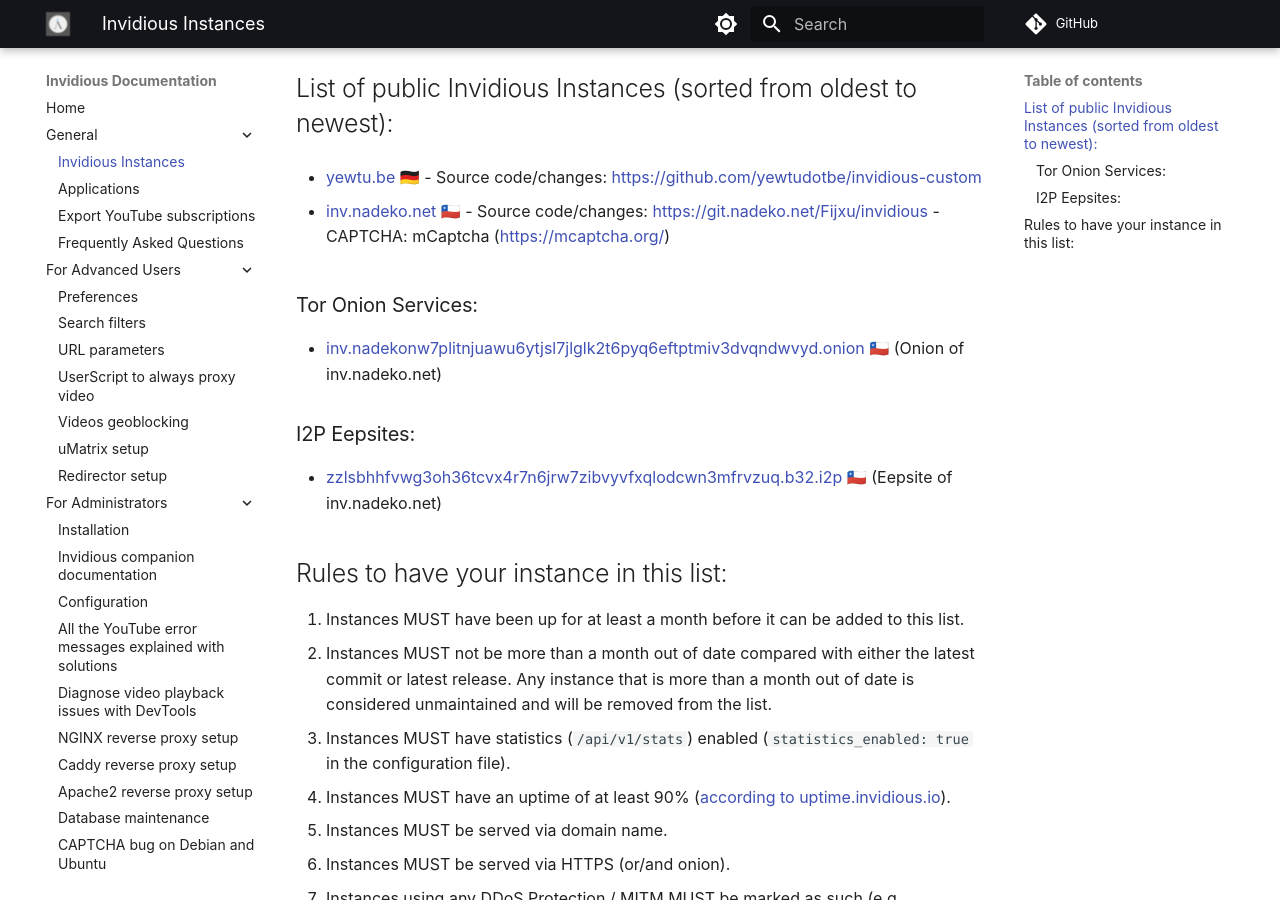
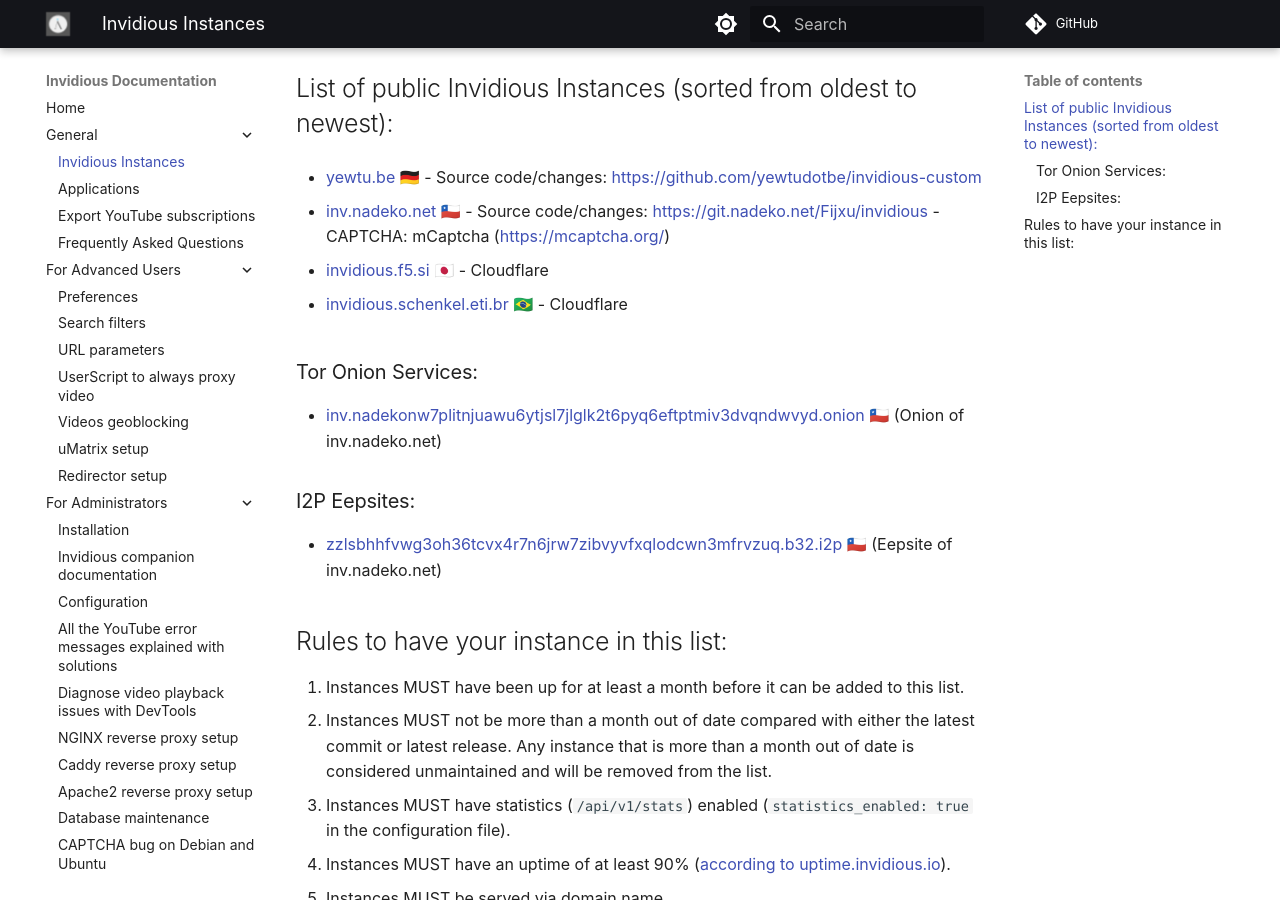
Before and after one commit to iv-org/documentation, an MkDocs documentation site: the page built from docs/instances.md, in a window 1280 px wide and 900 px high, scrolled down 350 px. Built offline with MkDocs 1.6.1 and Material for MkDocs 9.7.7, drawn with Linux system fonts in a browser that asks for light colours; comment, search, counter and statistics services are not loaded.

Commit message:
add two instances
close #607
close #625

```diff
--- a/docs/instances.md
+++ b/docs/instances.md
@@ -13,6 +13,10 @@
 * [yewtu.be](https://yewtu.be) 🇩🇪 - Source code/changes: https://github.com/yewtudotbe/invidious-custom
 
 * [inv.nadeko.net](https://inv.nadeko.net) 🇨🇱 - Source code/changes: https://git.nadeko.net/Fijxu/invidious - CAPTCHA: mCaptcha (https://mcaptcha.org/)
+
+* [invidious.f5.si](https://invidious.f5.si) 🇯🇵 - Cloudflare
+
+* [invidious.schenkel.eti.br](invidious.schenkel.eti.br) 🇧🇷 - Cloudflare
 
 ### Tor Onion Services:
 
```
